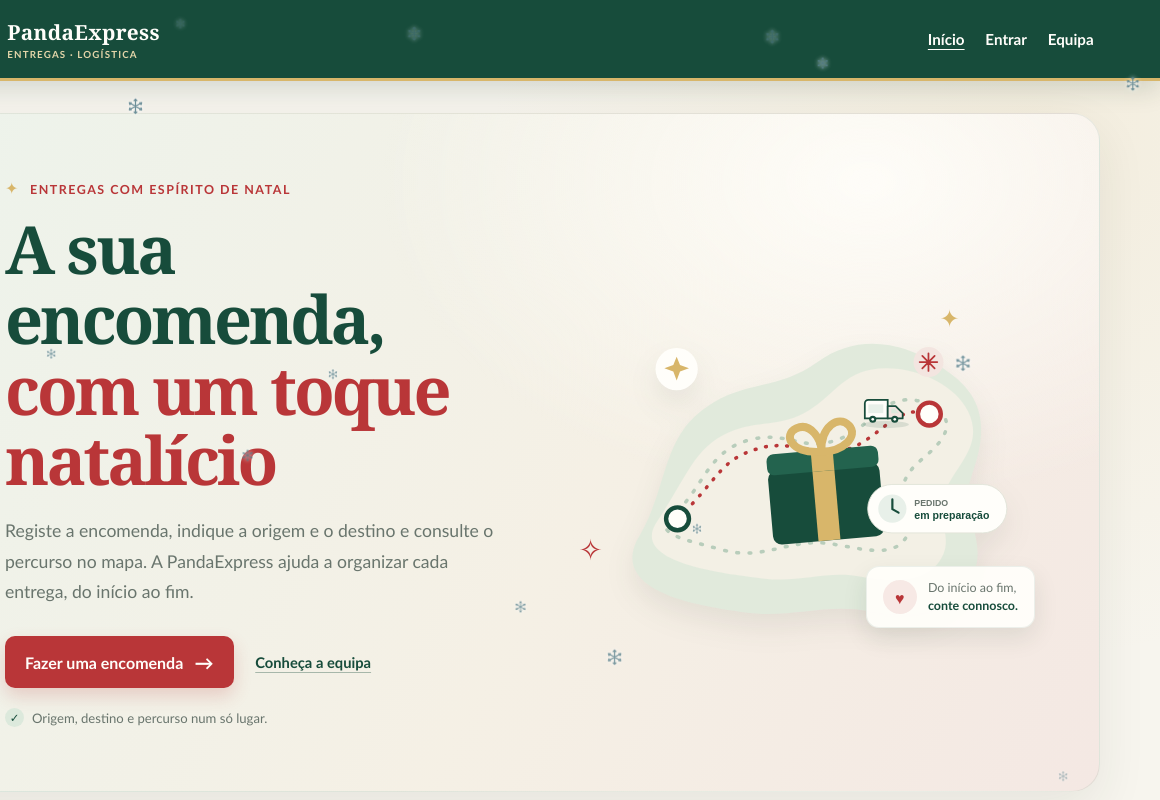
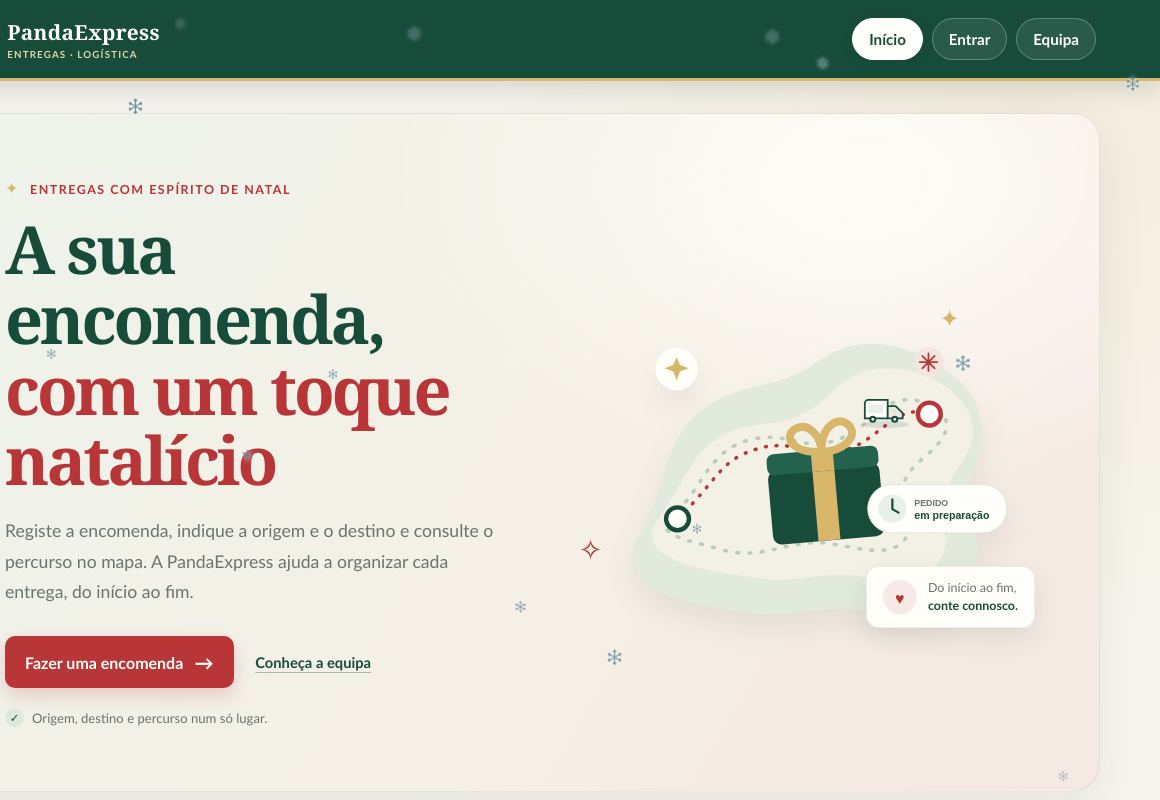
Before and after one commit to SimaoAzevedo17/EIS_2627-G03_MEGI, a website: page public_html/index.html in a window 1280 px wide. Shown: the top 800 px of the page, 120-1280 px from the left. Drawn offline with Linux system fonts and the light colour scheme.

Commit message:
Redesign Botoes Navegação

```diff
--- a/public_html/style.css
+++ b/public_html/style.css
@@ -328,6 +328,10 @@
         animation: none;
     }
 
+    .site-nav a {
+        transition: none;
+    }
+
     .gift-lid,
     .hero-art.is-opening .gift-lid {
         animation: none;
@@ -639,27 +643,47 @@
 .site-nav {
     display: flex;
     flex-wrap: wrap;
+    align-items: center;
     justify-content: flex-end;
-    gap: 0.55rem 1rem;
+    gap: 0.55rem;
 }
 
 .site-nav a {
-    padding: 0.45rem 0.15rem;
+    display: inline-flex;
+    align-items: center;
+    justify-content: center;
+    min-height: 42px;
+    padding: 0.55rem 1rem;
+    border: 1px solid rgba(255, 254, 250, 0.28);
+    border-radius: 999px;
     color: var(--surface);
+    background: rgba(255, 254, 250, 0.08);
     font-size: 0.95rem;
     font-weight: 700;
     text-decoration: none;
-}
-
-.site-nav a:hover,
+    transition: background-color 160ms ease, border-color 160ms ease, color 160ms ease, transform 160ms ease, box-shadow 160ms ease;
+}
+
+.site-nav a:hover {
+    transform: translateY(-2px);
+    border-color: rgba(255, 254, 250, 0.58);
+    background: rgba(255, 254, 250, 0.16);
+}
+
+.site-nav a[aria-current="page"] {
+    border-color: var(--surface);
+    color: var(--primary);
+    background: var(--surface);
+    box-shadow: 0 3px 12px rgba(16, 58, 45, 0.2);
+}
+
+.site-nav a[aria-current="page"]:hover {
+    background: #f1eee3;
+}
+
 .site-nav a:focus-visible {
-    text-decoration: underline;
-    text-underline-offset: 0.25rem;
-}
-
-.site-nav a[aria-current="page"] {
-    text-decoration: underline;
-    text-underline-offset: 0.25rem;
+    outline: 3px solid var(--gold);
+    outline-offset: 3px;
 }
 
 .page-main {
```
